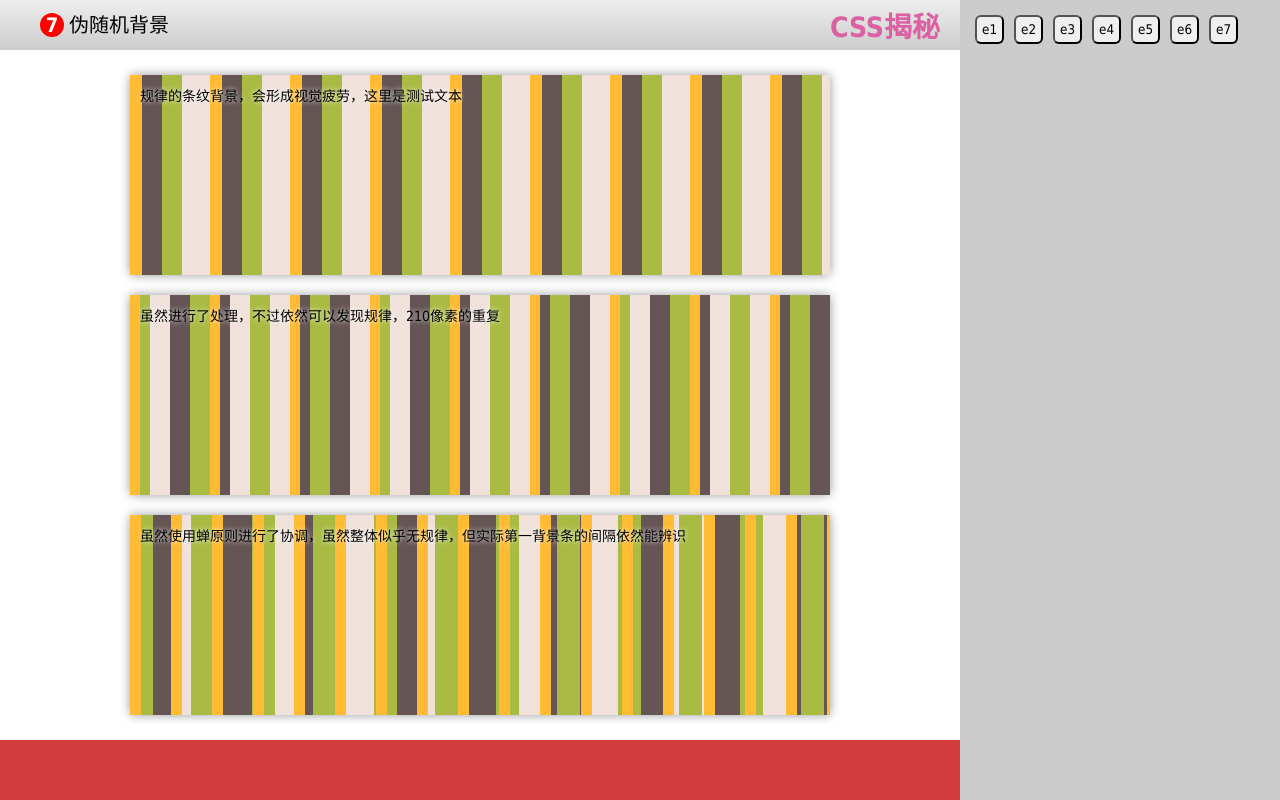
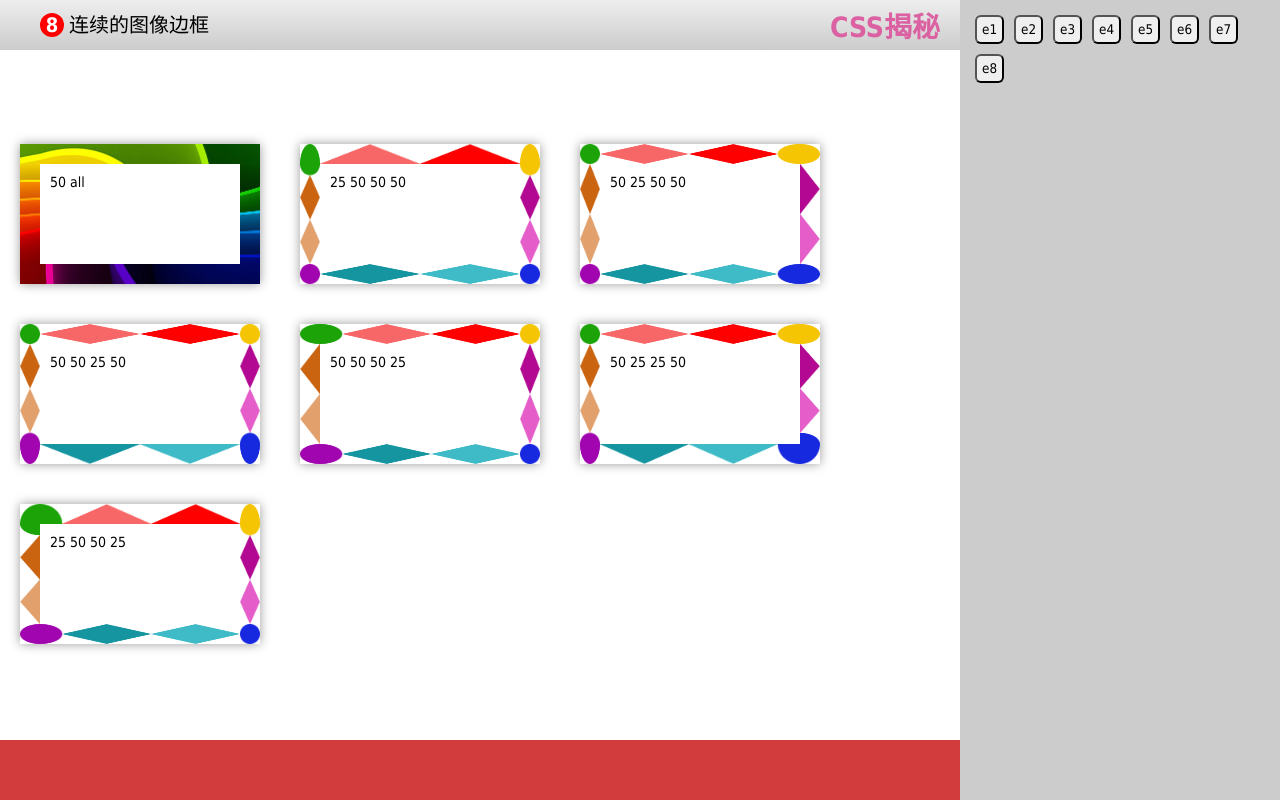
Before and after one commit to relaxGDWang/cssreveal, a plain HTML site: page index.html in a window 1280 px wide. Drawn offline with Linux system fonts and the light colour scheme.

Commit message:
研究border-image实现

```diff
--- a/index.html
+++ b/index.html
@@ -70,6 +70,16 @@
           <div class="p2">虽然进行了处理，不过依然可以发现规律，210像素的重复</div>
           <div class="p3">虽然使用蝉原则进行了协调，虽然整体似乎无规律，但实际第一背景条的间隔依然能辨识</div>
         </div>
+		<!-- e8 -->
+        <div id="e8" class="clearFloat" ref="e8">
+          <div class="p1">50 all</div>
+          <div class="p2">25 50 50 50</div>
+          <div class="p3">50 25 50 50</div>
+          <div class="p4">50 50 25 50</div>
+          <div class="p5">50 50 50 25</div>
+          <div class="p6">50 25 25 50</div>
+          <div class="p7">25 50 50 25</div>
+        </div>
       </div>
     </div>
     <div class="descript">
--- a/index.js
+++ b/index.js
@@ -8,9 +8,10 @@ var showData = {
     e4: {title: '边框内圆角', des: 'ie8没有办法兼容实现，不过以上两个例子不用做任何修改就可以优雅回退成有边框但无内圆角的dom，注意outline其实在ie8下能被有限支持。'},
     e5: {title: '条纹背景', des: 'ie8对于条纹背景似乎是无能无力了，图片实现则会遇到两个难点，一是重复图案提取，2是角度变更则需要重置图片'},
     e6: {title:'复杂的背景图案', des:'棋盘格用linear-gradient实现，中间会有很细的分隔透明线，通过百分比定制或者可以协调，不过就该例子SVG的实现更加完美，不过IE不支持'},
-    e7: {title:'伪随机背景', des:''}
+    e7: {title:'伪随机背景', des:'通过第三幅图可见，伪随机背景至少在条纹图的实现中依然有其弊端，不过蝉原则可用在其他合适的场景下'},
+	e8: {title:'连续的图像边框', des:''}
 };
-var nowSel = 'e7';
+var nowSel = 'e8';
 
 var expt = {
     el: "#app",
--- a/index.scss
+++ b/index.scss
@@ -114,3 +114,14 @@ h1{ position:absolute; top:5px; right:20px; color:#db61a3;}
   &>.p2{ background:hsl(20,40%,90%); background-image:linear-gradient(90deg, #fb3 10px, transparent 0), linear-gradient(90deg, #ab4 20px,transparent 0),linear-gradient(90deg, #655 20px, transparent 0); background-size:80px 100%,60px 100%,40px 100%;}
   &>.p3{ background:hsl(20,40%,90%); background-image:linear-gradient(90deg,#fb3 11px,transparent 0),linear-gradient(90deg,#ab4 23px,transparent 0),linear-gradient(90deg,#655 41px,transparent 0); background-size:41px 100%,61px 100%,83px 100%;}
 }
+
+#e8{
+  &>div{ margin:20px; width:240px; height:140px; padding:10px; text-align:justify; box-shadow:0 0 10px rgba(0,0,0,.4); float:left;}
+  &>.p1{ border:20px solid #eee; border-image-source:url('images/back2.jpg'); border-image-slice:20; border-image-repeat: round; background:rgba(255,255,255,.6);}
+  &>.p2{ border:20px solid #eee; border-image-source:url('images/test.png'); border-image-slice:25 50 50 50;}
+  &>.p3{ border:20px solid #eee; border-image-source:url('images/test.png'); border-image-slice:50 25 50 50;}
+  &>.p4{ border:20px solid #eee; border-image-source:url('images/test.png'); border-image-slice:50 50 25 50;}
+  &>.p5{ border:20px solid #eee; border-image-source:url('images/test.png'); border-image-slice:50 50 50 25;}
+  &>.p6{ border:20px solid #eee; border-image-source:url('images/test.png'); border-image-slice:50 25 25 50;}
+  &>.p7{ border:20px solid #eee; border-image-source:url('images/test.png'); border-image-slice:25 50 50 25;}
+}
```
Also changed, not shown: images/back2.jpg (added), images/test.png (added), index.css, 1 other file.
